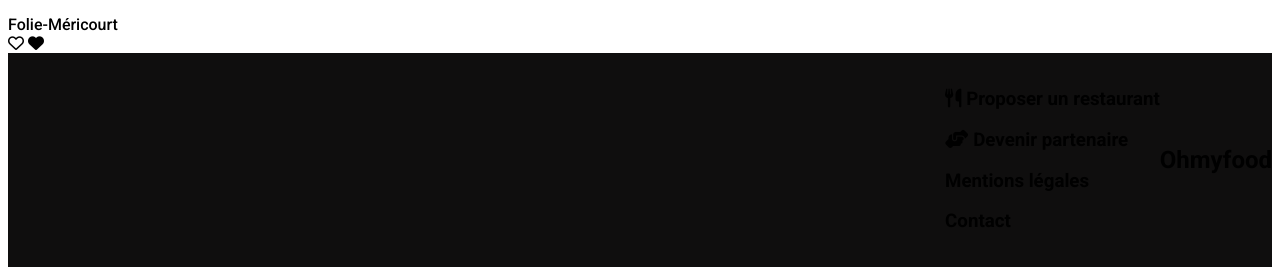
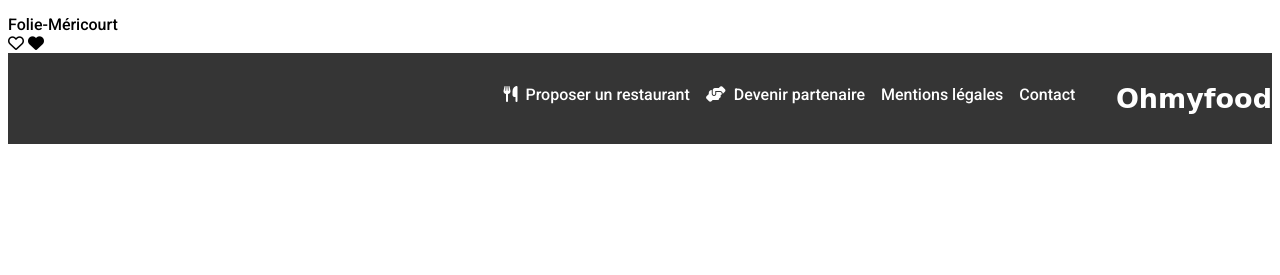
Before and after one commit to LeFaury/p3-ohmyfood, a website: page index.html in a window 1280 px wide. Shown: the part 4169-4444 px from the top of the page. After the commit the page ends 4321 px from the top, so only its background shows below. Drawn offline with nearby package versions, Linux system fonts and the light colour scheme; files that its build step writes are made by us from their sources; a web font is replaced by a local one.

Commit message:
modif footer + cards-restaurants

```diff
--- a/assets/scss/cards-restaurant.scss
+++ b/assets/scss/cards-restaurant.scss
@@ -1,6 +1,7 @@
 .restaurants {
     display: flex;
     flex-direction: column;
+    margin-top: 5em;
 }
 
 .card-img {
--- a/assets/scss/footer.scss
+++ b/assets/scss/footer.scss
@@ -1,7 +1,37 @@
 .footer{
-    background-color:#0f0e0e ;
+    background-color:#353535 ;
     color: white;
     display: flex;
     flex-direction: row-reverse;
     align-items: center;
 }
+
+.footer-title{
+    font-family: 'Shrikhand', cursive;
+    padding-left: 2.25em;
+    font-size: 18px;
+}
+
+.footer-logo{
+    display: flex;
+    align-items: baseline;
+    gap: 0.5em;
+}
+
+footer a{
+    color: white;
+}
+
+.footer ul{
+    display: flex;
+}
+
+.footer li{
+    margin-bottom: 0.5em;
+    padding-left: 1em;
+}
+
+.footer h3{
+    font-weight: 400;
+    font-size: 16px;
+}
```
